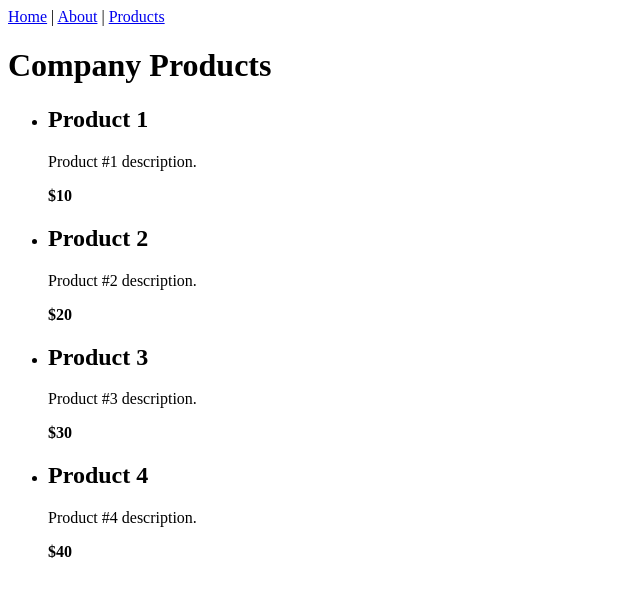
After one commit to UM-CS/ch4-company-website-CerealChest, a Django app: page /products/ in a window 1280 px wide. The commit adds this page. Shown: the top 597 px of the page, without its empty margins (0-640 px from the left). Run offline with Django 5.2, Linux system fonts and the light colour scheme.

Commit message:
added products and tests for it

```diff
--- a/pages/urls.py
+++ b/pages/urls.py
@@ -1,8 +1,9 @@
 from django.urls import path
 
-from .views import home_page_view, AboutPageView
+from .views import home_page_view, AboutPageView, ProductsView
 
 urlpatterns = [
     path("about/", AboutPageView.as_view(), name="about"),
+    path("products/", ProductsView.as_view(), name="products"),
     path("", home_page_view, name="home"),
 ]
--- a/pages/views.py
+++ b/pages/views.py
@@ -16,3 +16,16 @@ class AboutPageView(TemplateView):
         context["contact_address"] = "123 Main Street"
         context["phone_number"] = "555-555-5555"
         return context
+
+class ProductsView(TemplateView):
+    template_name = "products.html"
+
+    def get_context_data(self, **kwargs):
+        context = super().get_context_data(**kwargs)
+        context["products"] = [
+            {"name": "Product 1", "price": "$10", "description": "Product #1 description."},
+            {"name": "Product 2", "price": "$20", "description": "Product #2 description."},
+            {"name": "Product 3", "price": "$30", "description": "Product #3 description."},
+            {"name": "Product 4", "price": "$40", "description": "Product #4 description."},
+        ]
+        return context
--- a/templates/base.html
+++ b/templates/base.html
@@ -1,6 +1,7 @@
 <header>
     <a href ="{% url 'home' %}">Home</a> |
-    <a href ="{% url 'about' %}">About</a>
+    <a href ="{% url 'about' %}">About</a> |
+    <a href="{% url 'products' %}">Products</a>
 </header>
 
 {% block content %}{% endblock %}
--- /dev/null
+++ b/templates/products.html
@@ -0,0 +1,14 @@
+{% extends "base.html" %}
+
+{% block content %}
+  <h1>Company Products</h1>
+  <ul>
+    {% for product in products %}
+      <li>
+        <h2>{{ product.name }}</h2>
+        <p>{{ product.description }}</p>
+        <strong>{{ product.price }}</strong>
+      </li>
+    {% endfor %}
+  </ul>
+{% endblock %}
```
Also changed, not shown: pages/tests.py (+22 -0 lines).
